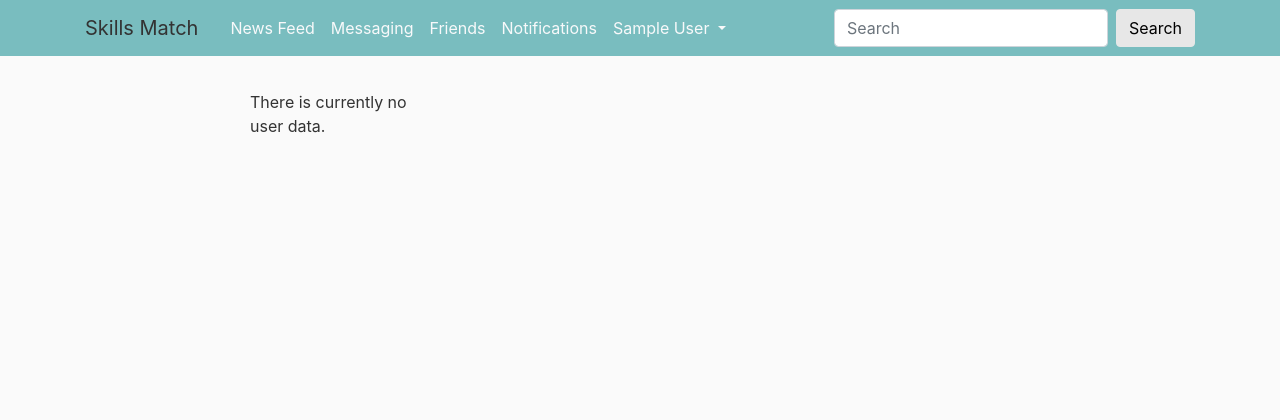
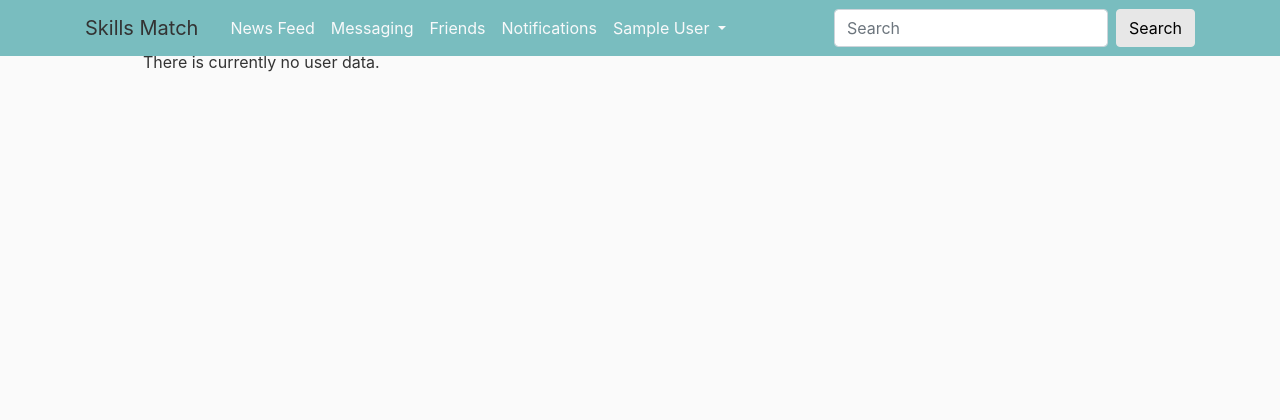
Before and after one commit to UVA-CS3240-S19/project-101-byteme, a Django app: page /app/update_profile/1 in a window 1280 px wide. Shown: the top 420 px of the page. After the commit the page ends 72 px from the top, so only its background shows below. Run offline with Django 3.2, Linux system fonts and the light colour scheme; the visitor is signed in with stand-in values (Sample User, id 1); some libraries are stand-ins or nearby versions.

Commit message:
fixed css

```diff
--- a/app/static/main.css
+++ b/app/static/main.css
@@ -7,9 +7,8 @@ body {
 }
 
 #addedinfo{
-    width: 400px;
-    margin: 90px 200px;
-    padding: 0 50px;
+    width: 50%;
+    margin: 50px 10%;
 }
 
 html{
--- a/app/static/profile.css
+++ b/app/static/profile.css
@@ -104,9 +104,6 @@ form .form-group {
     margin-right: 0px !important;
 }
 
-.inner-all {
-    padding: 10px;
-}
 
 
 @import url(http://maxcdn.bootstrapcdn.com/font-awesome/4.2.0/css/font-awesome.min.css);
--- a/app/templates/app/published_profile.html
+++ b/app/templates/app/published_profile.html
@@ -34,7 +34,10 @@
 <!--</body>-->
 
 
-<body id = "profileinfo" >
+<link href="https://maxcdn.bootstrapcdn.com/font-awesome/4.3.0/css/font-awesome.min.css" rel="stylesheet">
+<link rel="stylesheet" type="text/css" href="{% static 'profile.css' %}">
+
+<div class="container">
 <div class="row">
     <div class="panel panel-default">
         <div class="panel-heading resume-heading">
```
